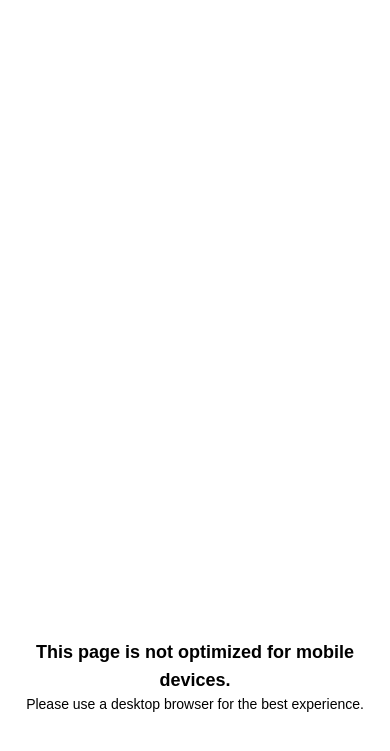
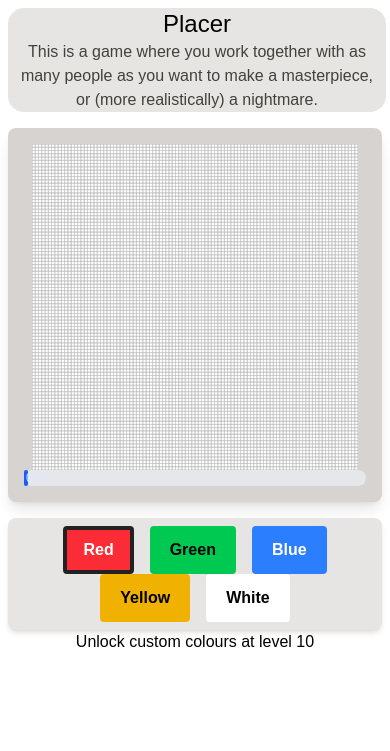
Before and after one commit to editid0/placer, a Flask app: page / in a window 390 px wide; the page is wider, and only the part inside the window is pictured. Shown: the top 751 px of that part. Run offline with Flask 3, Linux system fonts and the light colour scheme; some libraries are stand-ins or nearby versions.

Commit message:
make the site work on mobile

```diff
--- a/public/styles.css
+++ b/public/styles.css
@@ -257,8 +257,14 @@
   .w-full {
     width: 100%;
   }
+  .w-screen {
+    width: 100vw;
+  }
   .max-w-\[20cm\] {
     max-width: 20cm;
+  }
+  .max-w-screen {
+    max-width: 100vw;
   }
   .border-collapse {
     border-collapse: collapse;
@@ -268,6 +274,9 @@
   }
   .resize {
     resize: both;
+  }
+  .flex-wrap {
+    flex-wrap: wrap;
   }
   .justify-center {
     justify-content: center;
--- a/templates/index.html
+++ b/templates/index.html
@@ -11,11 +11,8 @@
         crossorigin="anonymous"></script>
 </head>
 
-<body class="dark:bg-stone-950">
-    <div class="invisible md:visible">
-
-        <div
-            class="text-center mb-4 bg-stone-200 dark:bg-stone-900 dark:text-white w-[10cm] mx-auto my-2 rounded-2xl px-2">
+<body class="dark:bg-stone-950 px-2">
+    <div class="text-center mb-4 bg-stone-200 dark:bg-stone-900 dark:text-white w-[10cm] mx-auto my-2 rounded-2xl px-2">
         <h1 class="text-2xl">Placer</h1>
         <p class="dark:text-stone-200 text-stone-700">This is a game where you work
             together
@@ -32,7 +29,8 @@
         </div>
     </div>
     <div>
-            <div class="flex justify-center mt-4 bg-stone-200 p-2 rounded-lg shadow-md w-fit mx-auto">
+        <div
+            class="flex justify-center mt-4 bg-stone-200 p-2 rounded-lg shadow-md w-fit mx-auto max-w-screen flex-wrap">
             <button id="color-red"
                 class="bg-red-500 hover:bg-red-700 text-white font-bold py-2 px-4 rounded mx-2 border-4 border-transparent"
                 onclick="setColor('#ff0000'); highlightButton('color-red')">Red</button>
@@ -48,16 +46,11 @@
             <button id="color-white"
                 class="bg-white hover:bg-gray-200 text-black font-bold py-2 px-4 rounded mx-2 border-4 border-transparent"
                 onclick="setColor('#ffffff'); highlightButton('color-white')">White</button>
-                <input type="color" id="color-picker" class="ml-2 border-2 border-gray-300 rounded"
-                    style="display: none;" onchange="setColor(this.value); highlightButton('color-picker')">
+            <input type="color" id="color-picker" class="ml-2 border-2 border-gray-300 rounded" style="display: none;"
+                onchange="setColor(this.value); highlightButton('color-picker')">
         </div>
         <p class="text-center dark:text-white" style="display: block;" id="color-prompt">Unlock custom colours at
             level 10</p>
-        </div>
-    </div>
-    <div class="md:hidden text-center mt-4 dark:text-white">
-        <p class="text-lg font-bold">This page is not optimized for mobile devices.</p>
-        <p class="text-sm">Please use a desktop browser for the best experience.</p>
     </div>
 </body>
 <script>
```
Lines whose indentation alone changed are shown as unchanged.
